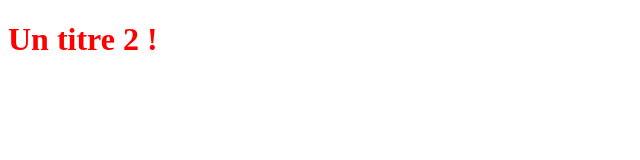
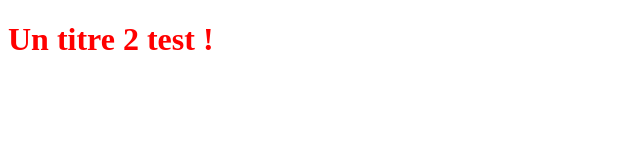
Before and after one commit to KillianAnderson/PremierProjet, a plain HTML site: page index.html in a window 1280 px wide. Shown: the full height of the page, 0-640 px from the left. Drawn offline with Linux system fonts and the light colour scheme.

Commit message:
Update index.html

```diff
--- a/index.html
+++ b/index.html
@@ -8,7 +8,8 @@
     <title>Document</title>
 </head>
 <body>
-    <h1>Un titre 2 !</h1>
+    <h1>Un titre 2 test !</h1>
+
 
 </body>
 </html>
```
